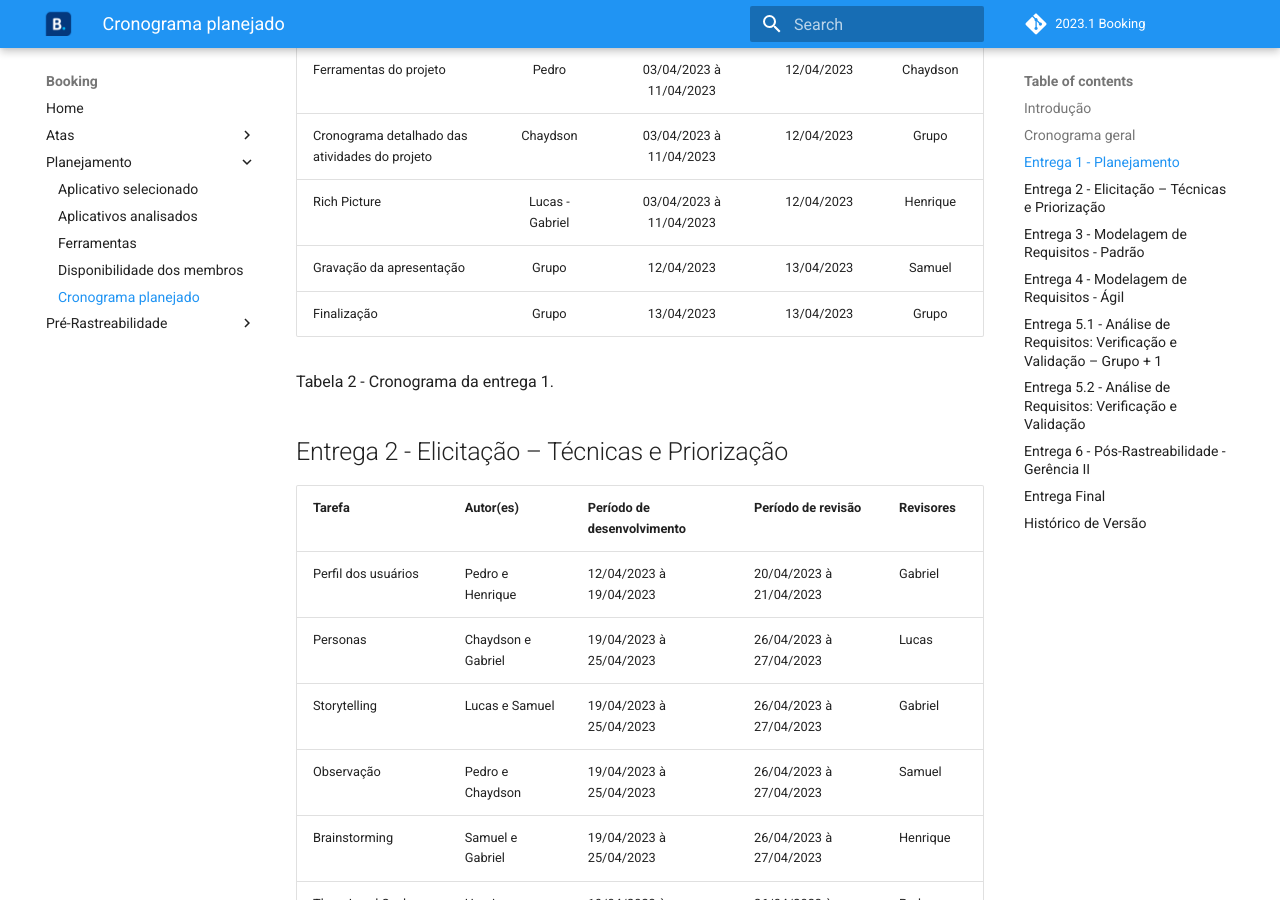
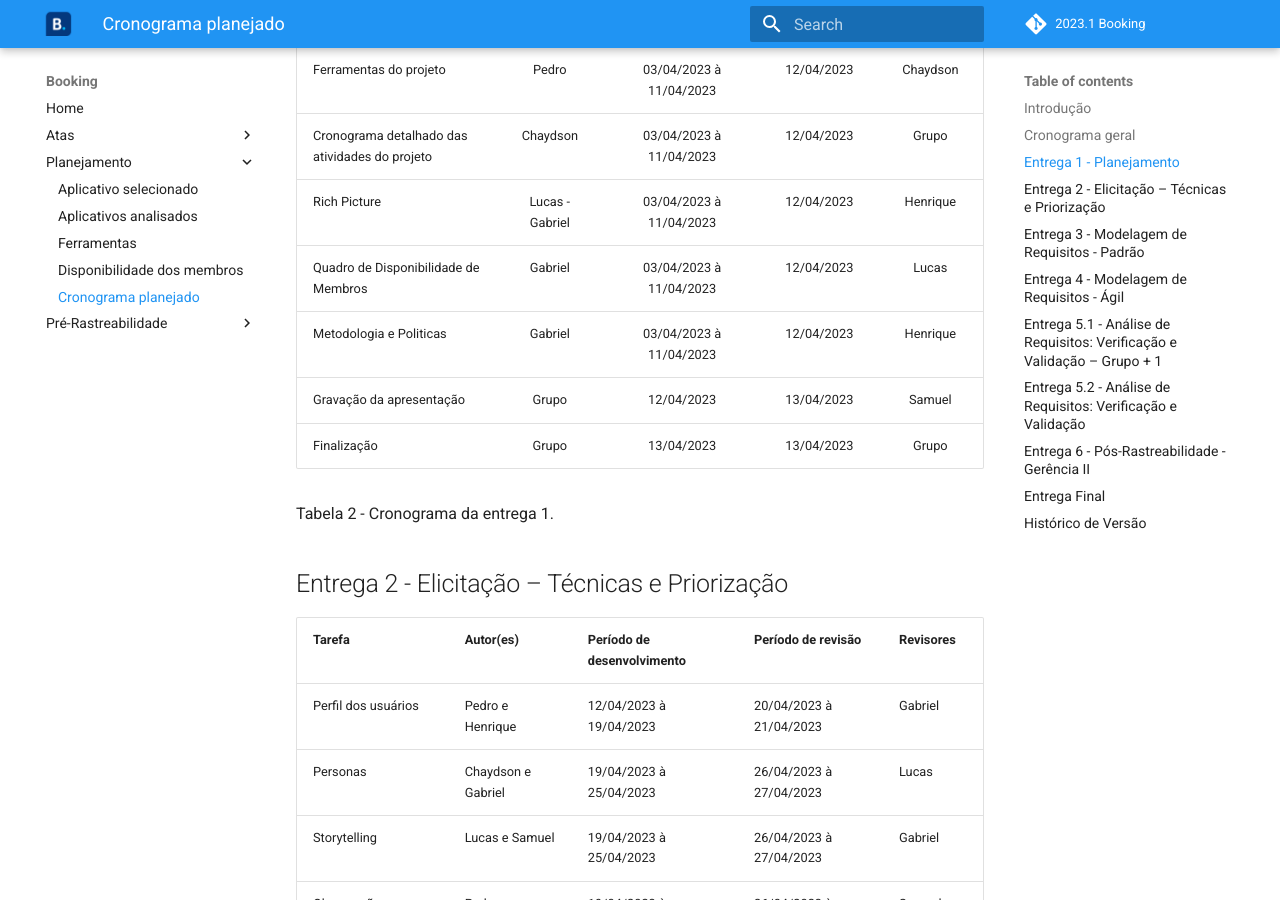
Before and after one commit to Requisitos-de-Software/2023.1-Booking, an MkDocs documentation site: the page built from docs/planejamento/cronograma.md, in a window 1280 px wide and 900 px high, scrolled down 1371 px. Built offline with MkDocs 1.6.1 and Material for MkDocs 9.7.7, drawn with Linux system fonts in a browser that asks for light colours; comment, search, counter and statistics services are not loaded.

Commit message:
Datas Temporárias adicionadas no cronograma

```diff
--- a/docs/planejamento/cronograma.md
+++ b/docs/planejamento/cronograma.md
@@ -36,6 +36,8 @@ Tabela 1 - Cronograma geral da equipe.
 | Ferramentas do projeto                         |      Pedro      |  03/04/2023 à 11/04/2023  |      12/04/2023      |   Chaydson   |
 | Cronograma detalhado das atividades do projeto |    Chaydson    |  03/04/2023 à 11/04/2023  |      12/04/2023      |     Grupo     |
 | Rich Picture                                   | Lucas - Gabriel |  03/04/2023 à 11/04/2023  |      12/04/2023      |   Henrique   |
+| Quadro de Disponibilidade de Membros           |     Gabriel     |  03/04/2023 à 11/04/2023  |      12/04/2023      |     Lucas     |
+| Metodologia e Politicas                        |     Gabriel     |  03/04/2023 à 11/04/2023  |      12/04/2023      |   Henrique   |
 | Gravação da apresentação                   |      Grupo      |         12/04/2023         |      13/04/2023      |    Samuel    |
 | Finalização                                  |      Grupo      |         13/04/2023         |      13/04/2023      |     Grupo     |
 
```
